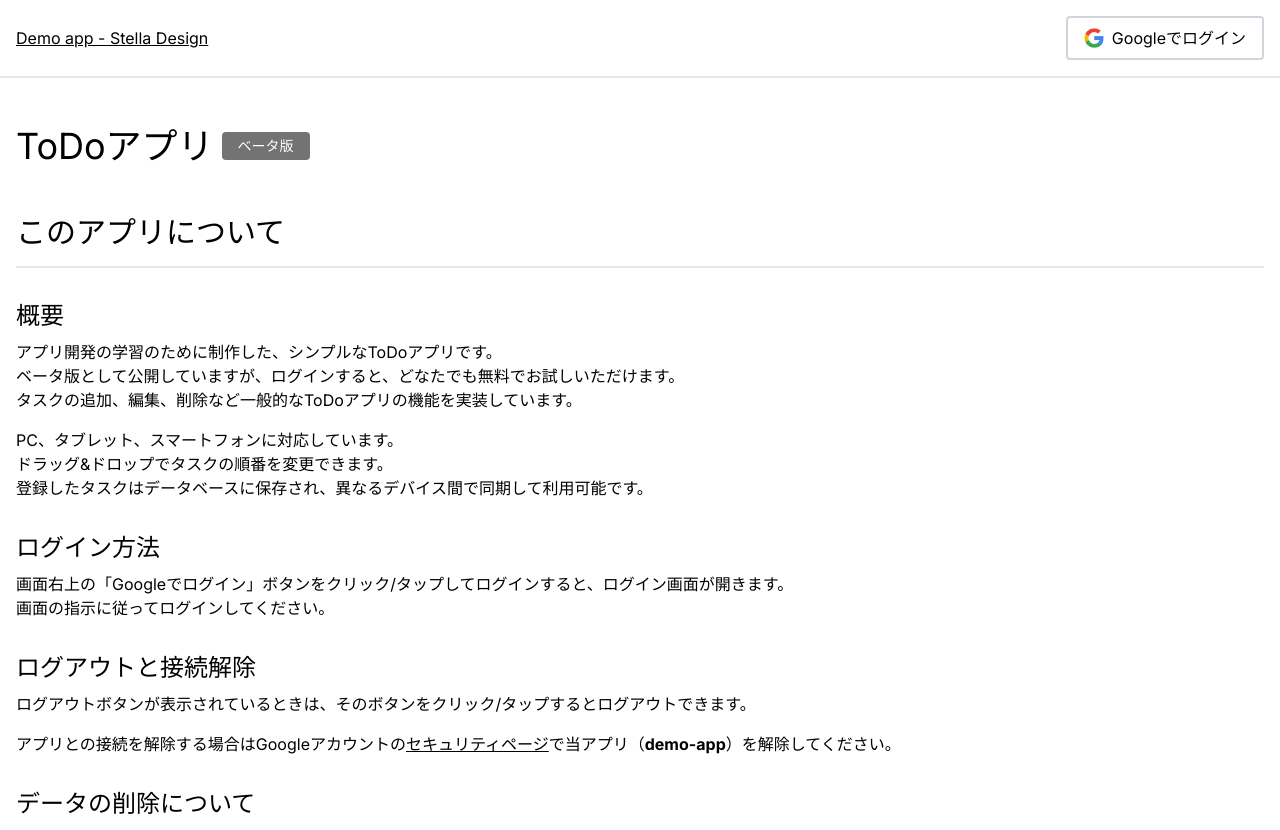
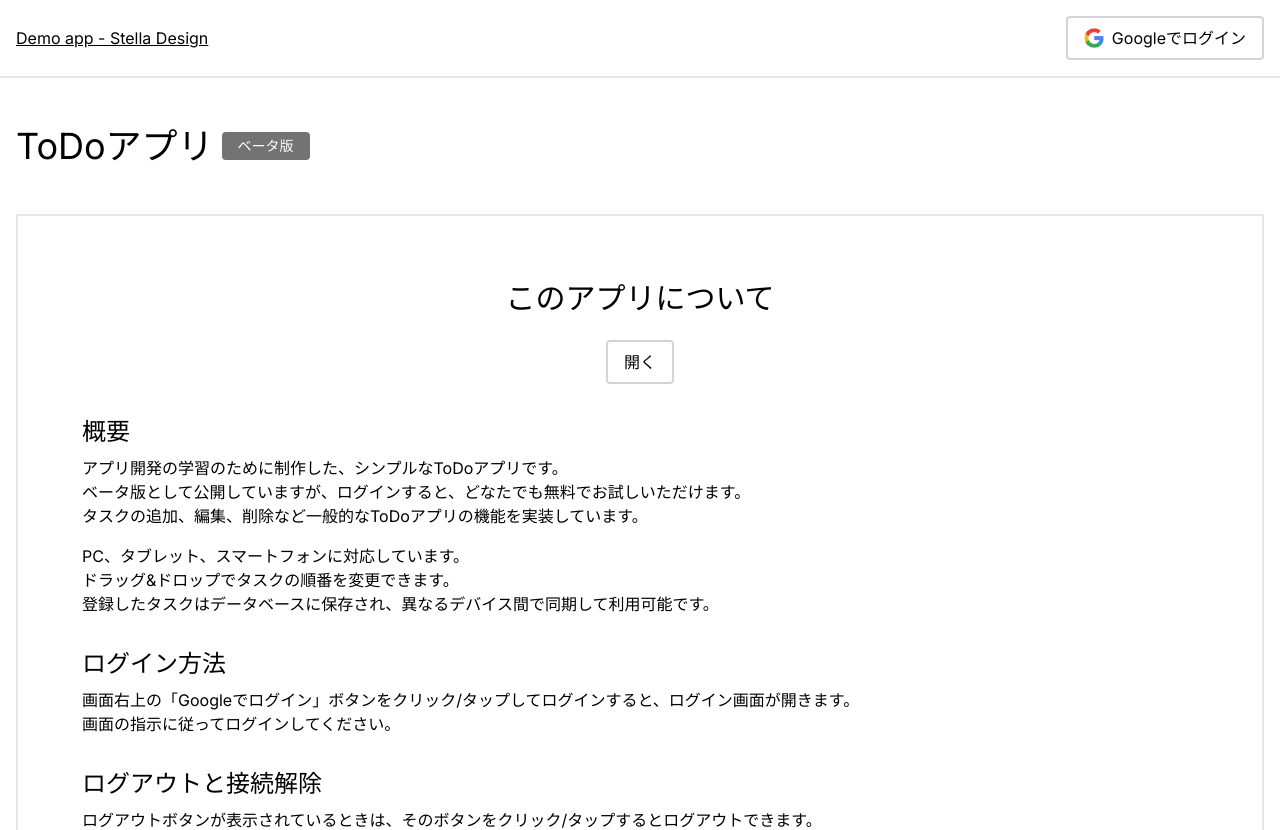
Before and after one commit to kouichi-hoshi/demo-app, a Next.js app: page /todo-app in a window 1280 px wide. Shown: the top 830 px of the page. Built offline with nearby package versions, Linux system fonts and the light colour scheme; no server answers.

Commit message:
アコーディオンパネルで開閉するためのレイアウトとボタンを追加

```diff
--- a/src/app/todo-app/page.tsx
+++ b/src/app/todo-app/page.tsx
@@ -34,10 +34,13 @@ export default function Home() {
           subTitleClassName={'inline-block rounded bg-neutral-500 px-4 py-1 text-sm text-white'}
         />
         <SortableTaskList />
-        <aside>
+        <aside className='border-2 p-8 md:p-16'>
           <header>
-            <h3 className='mb-2 border-b-2 pb-4 text-3xl'>このアプリについて</h3>
+            <h3 className='mb-2 pb-4 text-center text-3xl'>このアプリについて</h3>
           </header>
+          <div className='my-2 text-center'>
+            <button className='button'>開く</button>
+          </div>
           <section className='my-8'>
             <h2 className='mb-2 text-2xl'>概要</h2>
             <p className='mb-4'>
```
